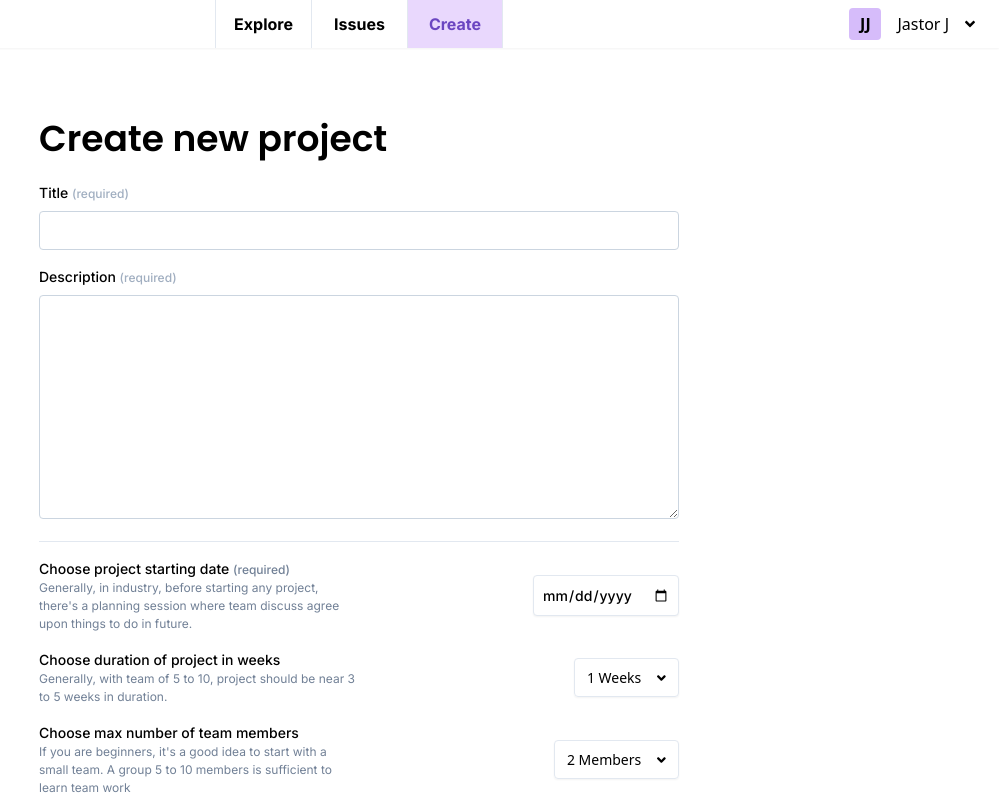
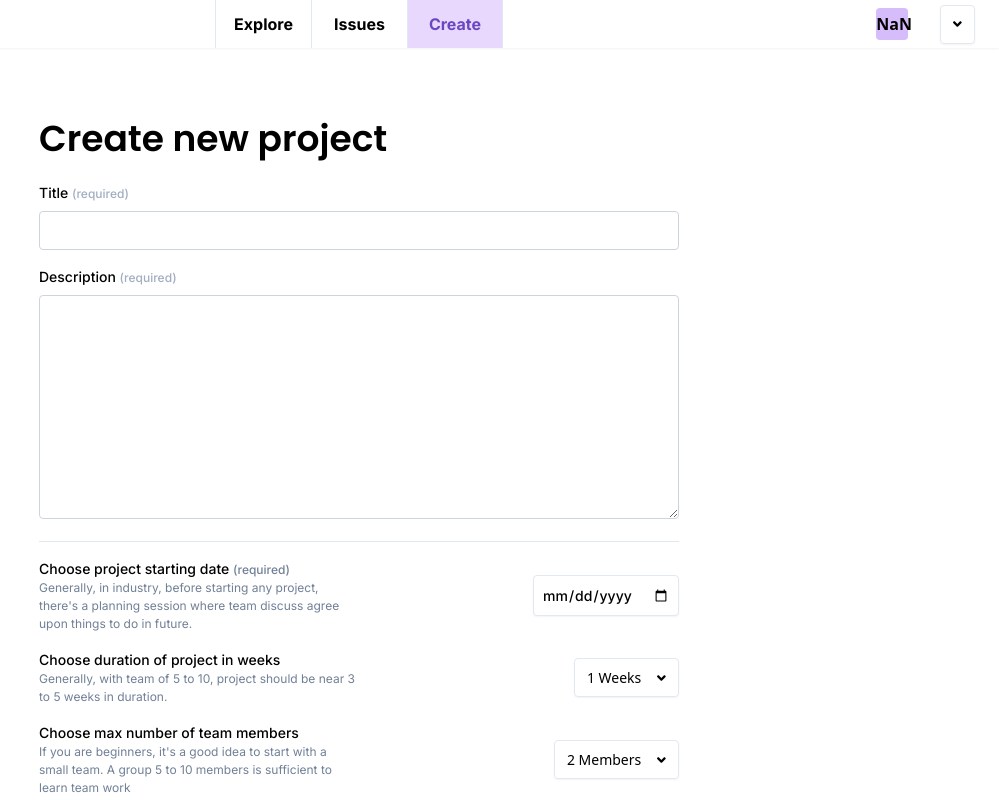
Before and after one commit to joshiprashanthd/startup, a React app in the folder root/frontend/: page /create in a window 1280 px wide. Shown: the top 800 px of the page, without its empty margins (281-1280 px from the left). Built offline with nearby package versions, Linux system fonts and the light colour scheme.

Commit message:
CHORE: Add dropdown for user options

```diff
--- a/root/frontend/src/components/navbar.tsx
+++ b/root/frontend/src/components/navbar.tsx
@@ -1,9 +1,15 @@
 import { faAngleDown } from "@fortawesome/free-solid-svg-icons";
 import { FontAwesomeIcon } from "@fortawesome/react-fontawesome";
-import React from "react";
+import React, { useContext } from "react";
 import { Link } from "react-router-dom";
 
+//local
+import AuthContext, { IAuthContext, IAuthInfo } from "../contexts/auth-context";
+import { Dropdown } from "./core/dropdown";
+
 export const Navbar = function (props: any) {
+  const authContext = useContext(AuthContext);
+
   return (
     <div className="flex flex-row w-full h-12 px-6 py-0 bg-white shadow-sm">
       <div className="flex-1"></div>
@@ -38,13 +44,20 @@ export const Navbar = function (props: any) {
       </div>
       <div className="flex items-center justify-end flex-1">
         <div className="grid w-8 h-8 mr-4 text-base font-semibold text-black bg-purple-300 rounded place-items-center">
-          JJ
+          {(authContext.user?.name?.split(" ")[0].charAt(0) as string) +
+            authContext.user?.name?.split(" ")[1].charAt(0)}
         </div>
         <div className="mr-4">
-          <span className="font-medium">Jastor J</span>
+          <span className="font-medium">{authContext.user?.name}</span>
         </div>
         <div>
-          <FontAwesomeIcon icon={faAngleDown} />
+          <Dropdown icon={<FontAwesomeIcon icon={faAngleDown} />}>
+            <Dropdown.Menu width="48">
+              <Dropdown.ItemHeader>Your</Dropdown.ItemHeader>
+              <Dropdown.Item>Your Profile</Dropdown.Item>
+              <Dropdown.Item>Your Projects</Dropdown.Item>
+            </Dropdown.Menu>
+          </Dropdown>
         </div>
       </div>
     </div>
```
